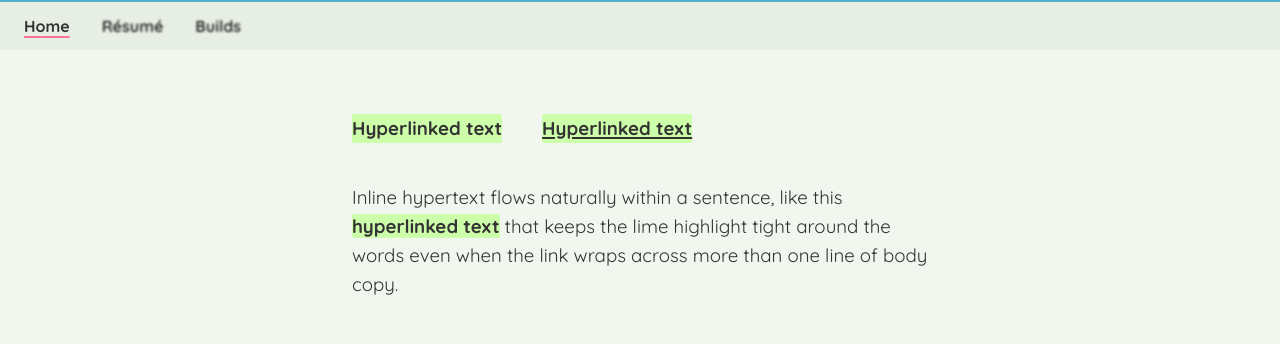
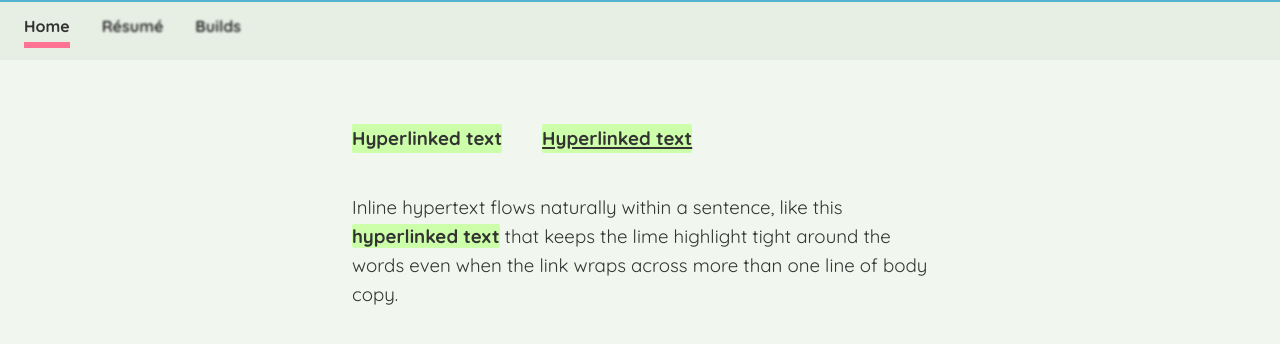
Before and after one commit to mtichy/tichy-hq-site, a Next.js app: page / in a window 1280 px wide. Shown: the top 344 px of the page. Built offline with nearby package versions, Linux system fonts and the light colour scheme.

Commit message:
feat: update nav-link styles for consistent underline effect

```diff
--- a/components/nav-link.tsx
+++ b/components/nav-link.tsx
@@ -1,5 +1,3 @@
-'use client'
-
 import * as React from 'react'
 import { cn } from '@/lib/utils'
 
@@ -15,18 +13,18 @@ const NavLink = React.forwardRef<HTMLAnchorElement, NavLinkProps>(
         aria-current={selected ? 'page' : undefined}
         className={cn(
           // bold Quicksand nav type in dark ink
-          'font-sans font-bold text-regular text-foreground',
-          // underline is drawn thick and offset for all active states
-          'underline-offset-4 decoration-2 cursor-pointer transition-[filter]',
-          // default state: soft blur, no underline
-          'no-underline [filter:blur(1px)]',
-          // hover state: crisp, brand-cyan underline
-          'hover:[filter:none] hover:underline hover:decoration-[var(--color-brand-cyan)]',
-          'focus-visible:[filter:none] focus-visible:underline focus-visible:decoration-[var(--color-brand-cyan)]',
-          'focus-visible:outline-none',
-          // selected state: crisp, brand-magenta underline (wins over default)
+          'inline-block pb-1 font-sans font-bold text-regular text-foreground no-underline',
+          // reserve the 6px bar so state changes never shift layout
+          'border-b-[6px] border-transparent transition-[filter,border-color] duration-150',
+          // default state: soft blur, no underline bar
+          '[filter:blur(1px)]',
+          // hover state: crisp, brand-cyan underline bar
+          'hover:[filter:none] hover:border-[var(--color-brand-cyan)]',
+          'focus-visible:[filter:none] focus-visible:border-[var(--color-brand-cyan)] focus-visible:outline-none',
+          // selected state: crisp, brand-magenta bar (wins over hover/default)
           selected &&
-            '[filter:none] underline decoration-[var(--color-brand-magenta)] hover:decoration-[var(--color-brand-magenta)]',
+            '[filter:none] border-[var(--color-brand-magenta)] hover:border-[var(--color-brand-magenta)]',
+          'cursor-pointer',
           className,
         )}
         {...props}
```
